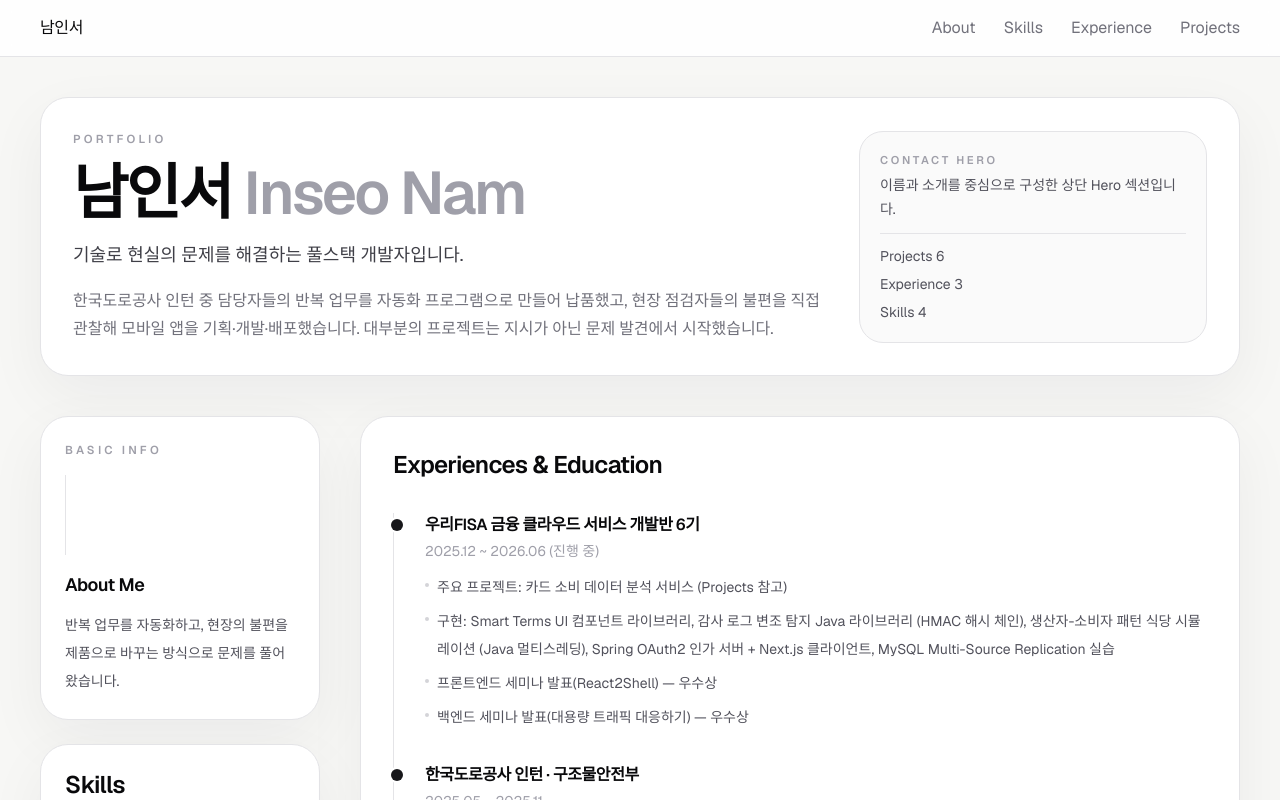
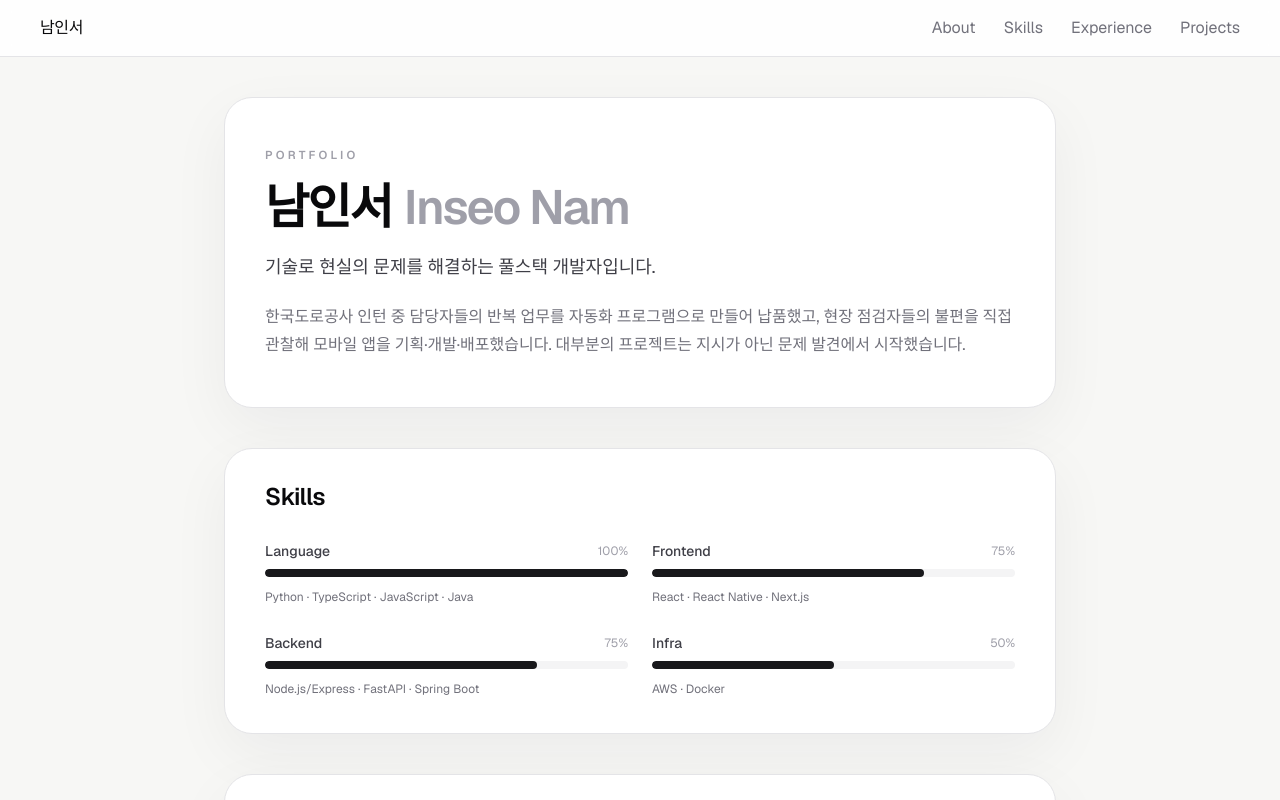
Before and after one commit to sene03/portfolio-nextjs, a Next.js app: page / in a window 1280 px wide. Shown: the top 800 px of the page. Built offline with nearby package versions, Linux system fonts and the light colour scheme.

Commit message:
refactor: single-column top-to-bottom layout

```diff
--- a/app/page.tsx
+++ b/app/page.tsx
@@ -4,22 +4,11 @@ import { ProjectsSection } from "./components/ProjectsSection";
 
 const maxSkillCount = Math.max(...skillGroups.map((group) => group.items.length));
 
-function SectionHeading({
-  title,
-  subtitle,
-}: {
-  title: string;
-  subtitle?: string;
-}) {
+function SectionHeading({ title }: { title: string }) {
   return (
-    <div className="space-y-2">
     <h2 className="text-2xl font-semibold tracking-tight text-zinc-950">
       {title}
     </h2>
-      {subtitle ? (
-        <p className="text-sm leading-7 text-zinc-500">{subtitle}</p>
-      ) : null}
-    </div>
   );
 }
 
@@ -28,76 +17,37 @@ export default function Home() {
     <>
       <NavBar />
       <main className="min-h-screen bg-[#f7f7f5] text-zinc-950">
-        <div className="mx-auto flex w-full max-w-7xl flex-col gap-10 px-5 py-8 sm:px-8 sm:py-10 lg:px-10">
+        <div className="mx-auto flex w-full max-w-4xl flex-col gap-10 px-5 py-10 sm:px-8">
 
           {/* Hero */}
           <section
             id="about"
-            className="rounded-[28px] border border-zinc-200 bg-white px-6 py-7 shadow-[0_20px_60px_rgba(15,23,42,0.05)] sm:px-8 sm:py-8"
+            className="rounded-[28px] border border-zinc-200 bg-white px-8 py-10 shadow-[0_20px_60px_rgba(15,23,42,0.05)] sm:px-10 sm:py-12"
           >
-            <div className="flex flex-col gap-8 lg:flex-row lg:items-end lg:justify-between">
-              <div className="max-w-3xl space-y-4">
+            <div className="space-y-5">
               <p className="text-[0.72rem] font-semibold uppercase tracking-[0.28em] text-zinc-400">
                 Portfolio
               </p>
-                <h1 className="text-4xl font-semibold tracking-[-0.04em] text-zinc-950 sm:text-5xl lg:text-6xl">
+              <h1 className="text-4xl font-semibold tracking-[-0.04em] text-zinc-950 sm:text-5xl">
                 {profile.nameKo}
                 <span className="ml-3 text-zinc-400">{profile.nameEn}</span>
               </h1>
-                <p className="max-w-2xl text-lg leading-8 text-zinc-700">
+              <p className="text-lg leading-8 text-zinc-700">
                 {profile.headline}
               </p>
-                <p className="max-w-3xl text-sm leading-7 text-zinc-500 sm:text-base">
+              <p className="text-sm leading-7 text-zinc-500 sm:text-base">
                 {profile.intro}
               </p>
             </div>
-
-              <div className="grid gap-3 rounded-[24px] border border-zinc-200 bg-zinc-50 p-5 sm:min-w-[18rem]">
-                <div className="space-y-1">
-                  <p className="text-[0.7rem] font-semibold uppercase tracking-[0.24em] text-zinc-400">
-                    Contact Hero
-                  </p>
-                  <p className="text-sm leading-6 text-zinc-600">
-                    이름과 소개를 중심으로 구성한 상단 Hero 섹션입니다.
-                  </p>
-                </div>
-                <div className="h-px bg-zinc-200" />
-                <div className="grid gap-2 text-sm text-zinc-600">
-                  <p>Projects {projects.length}</p>
-                  <p>Experience {experiences.length}</p>
-                  <p>Skills {skillGroups.length}</p>
-                </div>
-              </div>
-            </div>
           </section>
 
-          <div className="grid gap-8 lg:grid-cols-[280px_minmax(0,1fr)] lg:gap-10">
-            {/* Sidebar */}
-            <aside id="skills" className="space-y-6">
-              <section className="rounded-[28px] border border-zinc-200 bg-white p-6 shadow-[0_20px_60px_rgba(15,23,42,0.05)]">
-                <div className="space-y-4">
-                  <p className="text-[0.72rem] font-semibold uppercase tracking-[0.28em] text-zinc-400">
-                    Basic Info
-                  </p>
-                  <div className="h-20 w-px bg-zinc-200" />
-                  <div className="space-y-3">
-                    <p className="text-lg font-semibold tracking-tight text-zinc-950">
-                      About Me
-                    </p>
-                    <p className="text-sm leading-7 text-zinc-600">
-                      반복 업무를 자동화하고, 현장의 불편을 제품으로 바꾸는
-                      방식으로 문제를 풀어왔습니다.
-                    </p>
-                  </div>
-                </div>
-              </section>
-
-              <section className="rounded-[28px] border border-zinc-200 bg-white p-6 shadow-[0_20px_60px_rgba(15,23,42,0.05)]">
-                <SectionHeading
-                  title="Skills"
-                  subtitle="Notion 스타일의 간결한 진행도 바 형태로 재구성했습니다."
-                />
-                <div className="mt-6 space-y-5">
+          {/* Skills */}
+          <section
+            id="skills"
+            className="rounded-[28px] border border-zinc-200 bg-white px-8 py-8 shadow-[0_20px_60px_rgba(15,23,42,0.05)] sm:px-10"
+          >
+            <SectionHeading title="Skills" />
+            <div className="mt-7 grid gap-6 sm:grid-cols-2">
               {skillGroups.map((group) => {
                 const percent = Math.round(
                   (group.items.length / maxSkillCount) * 100,
@@ -124,14 +74,11 @@ export default function Home() {
               })}
             </div>
           </section>
-            </aside>
 
-            {/* Main content */}
-            <div className="space-y-8">
           {/* Experiences & Education */}
           <section
             id="experience"
-                className="rounded-[28px] border border-zinc-200 bg-white p-6 shadow-[0_20px_60px_rgba(15,23,42,0.05)] sm:p-8"
+            className="rounded-[28px] border border-zinc-200 bg-white px-8 py-8 shadow-[0_20px_60px_rgba(15,23,42,0.05)] sm:px-10"
           >
             <SectionHeading title="Experiences & Education" />
             <div className="relative mt-8">
@@ -144,9 +91,7 @@ export default function Home() {
                       <h3 className="text-base font-semibold tracking-tight text-zinc-950">
                         {experience.title}
                       </h3>
-                          <p className="text-sm text-zinc-400">
-                            {experience.period}
-                          </p>
+                      <p className="text-sm text-zinc-400">{experience.period}</p>
                     </div>
                     {experience.details.length > 0 && (
                       <ul className="mt-3 space-y-1.5 text-sm leading-7 text-zinc-600">
@@ -169,8 +114,7 @@ export default function Home() {
 
           {/* Projects */}
           <ProjectsSection projects={projects} />
-            </div>
-          </div>
+
         </div>
       </main>
     </>
```
Lines whose indentation alone changed are shown as unchanged.
